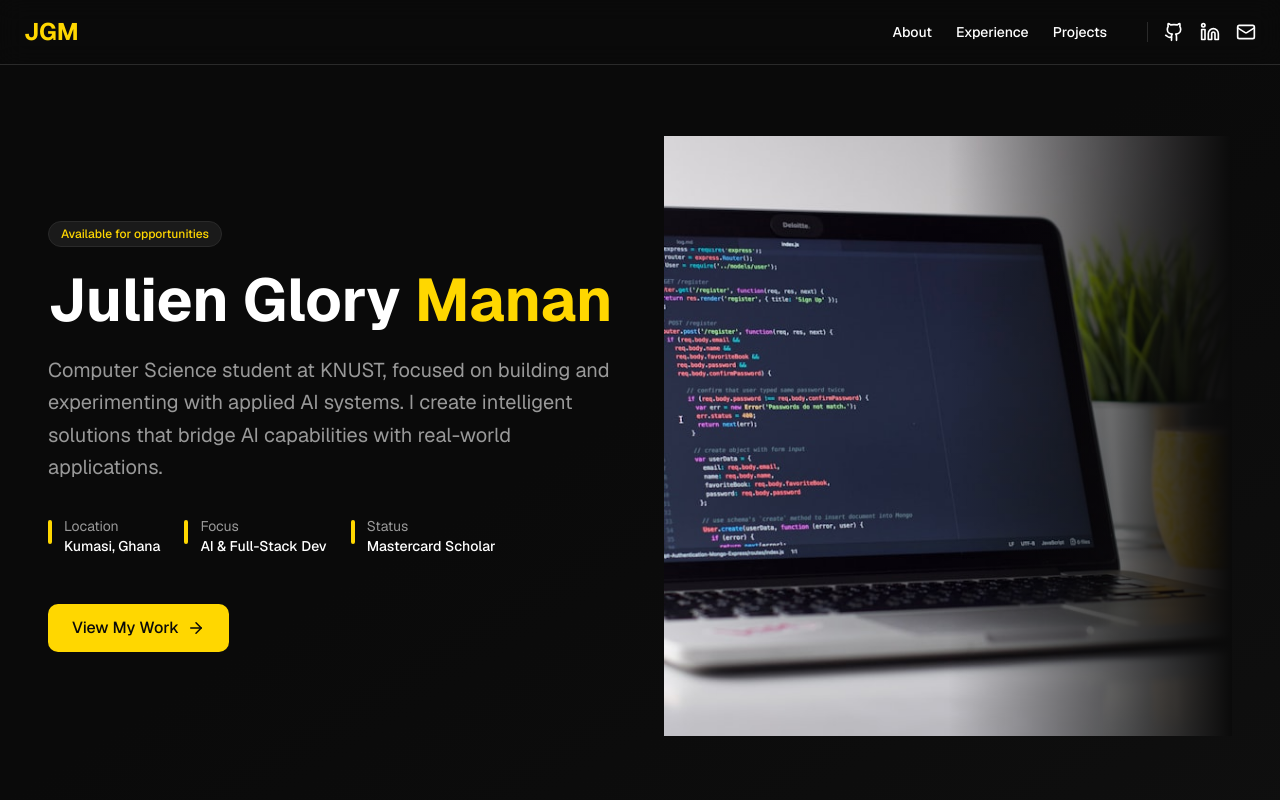
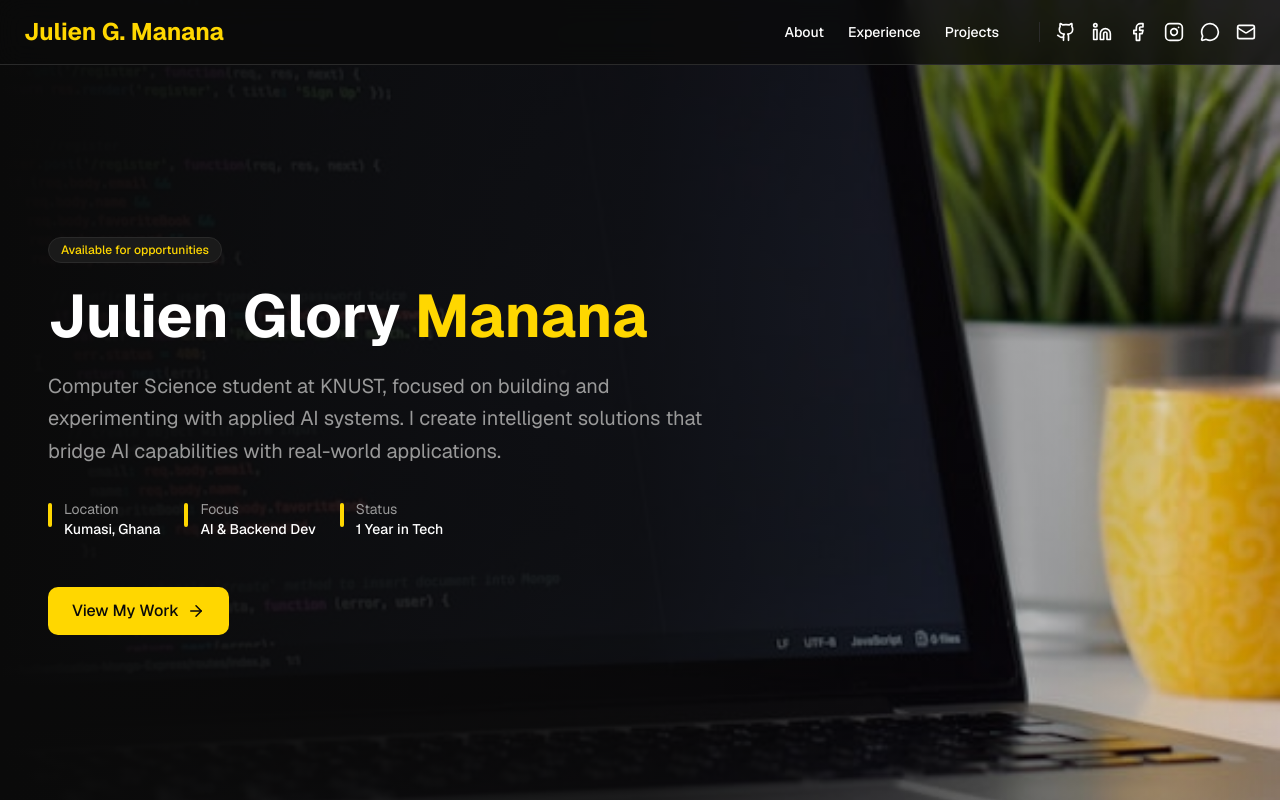
Before and after one commit to Julien-G-Man/portfolio-webpage, a Next.js app: page / in a window 1280 px wide. Shown: the top 800 px of the page. Built offline with nearby package versions, Linux system fonts and the light colour scheme.

Commit message:
feat: enhance portfolio with mobile menu, hero image, and social links
Add mobile hamburger menu, update hero section with background image, and refine skills with smooth scroll and name updates.

Co-authored-by: Julien G. Manana <203470298+Julien-G-Man@users.noreply.github.com>

```diff
--- a/components/footer.tsx
+++ b/components/footer.tsx
@@ -1,6 +1,6 @@
 'use client'
 
-import { Github, Linkedin, Mail, ExternalLink } from 'lucide-react'
+import { Github, Linkedin, Mail, Facebook, Instagram, MessageCircle } from 'lucide-react'
 
 export function Footer() {
   const currentYear = new Date().getFullYear()
@@ -11,9 +11,9 @@ export function Footer() {
         <div className="grid grid-cols-1 md:grid-cols-3 gap-12 mb-12">
           {/* Brand Section */}
           <div className="space-y-4">
-            <h3 className="text-2xl font-bold text-white">JGM</h3>
+            <h3 className="text-2xl font-bold text-white">Julien G. Manana</h3>
             <p className="text-muted-foreground text-sm leading-relaxed">
-              Building intelligent AI systems and full-stack applications that make a real impact.
+              Building intelligent AI systems and backend applications that make a real impact.
             </p>
           </div>
 
@@ -65,7 +65,16 @@ export function Footer() {
                 className="text-muted-foreground hover:text-accent transition-colors flex items-center gap-2"
               >
                 <Mail size={16} />
-                juliengmanana@gmail.com
+                Email
+              </a>
+              <a
+                href="https://wa.me/233"
+                target="_blank"
+                rel="noopener noreferrer"
+                className="text-muted-foreground hover:text-accent transition-colors flex items-center gap-2"
+              >
+                <MessageCircle size={16} />
+                WhatsApp
               </a>
               <a
                 href="https://linkedin.com/in/julien-glory-manana"
@@ -74,7 +83,7 @@ export function Footer() {
                 className="text-muted-foreground hover:text-accent transition-colors flex items-center gap-2"
               >
                 <Linkedin size={16} />
-                LinkedIn Profile
+                LinkedIn
               </a>
               <a
                 href="https://github.com/Julien-G-Man"
@@ -83,7 +92,7 @@ export function Footer() {
                 className="text-muted-foreground hover:text-accent transition-colors flex items-center gap-2"
               >
                 <Github size={16} />
-                GitHub Repository
+                GitHub
               </a>
             </div>
           </div>
@@ -92,7 +101,7 @@ export function Footer() {
         {/* Divider */}
         <div className="border-t border-border pt-8 flex flex-col sm:flex-row justify-between items-center gap-4 text-sm">
           <p className="text-muted-foreground">
-            © {currentYear} Julien Glory Manan. All rights reserved.
+            © {currentYear} Julien Glory Manana. All rights reserved.
           </p>
           <div className="flex items-center gap-4">
             <a
@@ -100,6 +109,7 @@ export function Footer() {
               target="_blank"
               rel="noopener noreferrer"
               className="text-muted-foreground hover:text-accent transition-colors"
+              aria-label="GitHub"
             >
               <Github size={20} />
             </a>
@@ -108,12 +118,41 @@ export function Footer() {
               target="_blank"
               rel="noopener noreferrer"
               className="text-muted-foreground hover:text-accent transition-colors"
+              aria-label="LinkedIn"
             >
               <Linkedin size={20} />
             </a>
             <a
+              href="https://facebook.com/julien.manana"
+              target="_blank"
+              rel="noopener noreferrer"
+              className="text-muted-foreground hover:text-accent transition-colors"
+              aria-label="Facebook"
+            >
+              <Facebook size={20} />
+            </a>
+            <a
+              href="https://instagram.com/julien.manana"
+              target="_blank"
+              rel="noopener noreferrer"
+              className="text-muted-foreground hover:text-accent transition-colors"
+              aria-label="Instagram"
+            >
+              <Instagram size={20} />
+            </a>
+            <a
+              href="https://wa.me/233"
+              target="_blank"
+              rel="noopener noreferrer"
+              className="text-muted-foreground hover:text-accent transition-colors"
+              aria-label="WhatsApp"
+            >
+              <MessageCircle size={20} />
+            </a>
+            <a
               href="mailto:juliengmanana@gmail.com"
               className="text-muted-foreground hover:text-accent transition-colors"
+              aria-label="Email"
             >
               <Mail size={20} />
             </a>
--- a/components/header.tsx
+++ b/components/header.tsx
@@ -1,38 +1,52 @@
+'use client'
+
 import Link from 'next/link'
-import { Github, Linkedin, Mail } from 'lucide-react'
+import { Github, Linkedin, Mail, Menu, X, Facebook, Instagram, MessageCircle } from 'lucide-react'
+import { useState } from 'react'
 
 export function Header() {
+  const [isOpen, setIsOpen] = useState(false)
+
+  const scrollToSection = (sectionId: string) => {
+    const element = document.getElementById(sectionId)
+    element?.scrollIntoView({ behavior: 'smooth' })
+    setIsOpen(false)
+  }
+
   return (
     <header className="fixed top-0 left-0 right-0 z-50 bg-background/80 backdrop-blur-md border-b border-border">
       <nav className="max-w-7xl mx-auto px-6 py-4 flex items-center justify-between">
         <Link href="#" className="text-2xl font-bold text-accent">
-          JGM
+          Julien G. Manana
         </Link>
-        <div className="flex items-center gap-6">
-          <a
-            href="#about"
+
+        {/* Desktop Navigation */}
+        <div className="hidden md:flex items-center gap-6">
+          <button
+            onClick={() => scrollToSection('about')}
             className="text-sm font-medium text-foreground hover:text-accent transition-colors"
           >
             About
-          </a>
-          <a
-            href="#experience"
+          </button>
+          <button
+            onClick={() => scrollToSection('experience')}
             className="text-sm font-medium text-foreground hover:text-accent transition-colors"
           >
             Experience
-          </a>
-          <a
-            href="#projects"
+          </button>
+          <button
+            onClick={() => scrollToSection('projects')}
             className="text-sm font-medium text-foreground hover:text-accent transition-colors"
           >
             Projects
-          </a>
+          </button>
           <div className="flex items-center gap-4 ml-4 pl-4 border-l border-border">
             <a
               href="https://github.com/Julien-G-Man"
               target="_blank"
               rel="noopener noreferrer"
               className="text-foreground hover:text-accent transition-colors"
+              aria-label="GitHub"
             >
               <Github size={20} />
             </a>
@@ -41,18 +55,136 @@ export function Header() {
               target="_blank"
               rel="noopener noreferrer"
               className="text-foreground hover:text-accent transition-colors"
+              aria-label="LinkedIn"
             >
               <Linkedin size={20} />
             </a>
             <a
+              href="https://facebook.com/julien.manana"
+              target="_blank"
+              rel="noopener noreferrer"
+              className="text-foreground hover:text-accent transition-colors"
+              aria-label="Facebook"
+            >
+              <Facebook size={20} />
+            </a>
+            <a
+              href="https://instagram.com/julien.manana"
+              target="_blank"
+              rel="noopener noreferrer"
+              className="text-foreground hover:text-accent transition-colors"
+              aria-label="Instagram"
+            >
+              <Instagram size={20} />
+            </a>
+            <a
+              href="https://wa.me/233"
+              target="_blank"
+              rel="noopener noreferrer"
+              className="text-foreground hover:text-accent transition-colors"
+              aria-label="WhatsApp"
+            >
+              <MessageCircle size={20} />
+            </a>
+            <a
               href="mailto:juliengmanana@gmail.com"
               className="text-foreground hover:text-accent transition-colors"
+              aria-label="Email"
             >
               <Mail size={20} />
             </a>
           </div>
         </div>
+
+        {/* Mobile Menu Button */}
+        <button
+          onClick={() => setIsOpen(!isOpen)}
+          className="md:hidden text-foreground hover:text-accent transition-colors"
+          aria-label="Toggle menu"
+        >
+          {isOpen ? <X size={24} /> : <Menu size={24} />}
+        </button>
       </nav>
+
+      {/* Mobile Navigation */}
+      {isOpen && (
+        <div className="md:hidden bg-background border-t border-border">
+          <nav className="max-w-7xl mx-auto px-6 py-4 flex flex-col gap-4">
+            <button
+              onClick={() => scrollToSection('about')}
+              className="text-sm font-medium text-foreground hover:text-accent transition-colors text-left"
+            >
+              About
+            </button>
+            <button
+              onClick={() => scrollToSection('experience')}
+              className="text-sm font-medium text-foreground hover:text-accent transition-colors text-left"
+            >
+              Experience
+            </button>
+            <button
+              onClick={() => scrollToSection('projects')}
+              className="text-sm font-medium text-foreground hover:text-accent transition-colors text-left"
+            >
+              Projects
+            </button>
+            <div className="flex items-center gap-4 pt-2 border-t border-border">
+              <a
+                href="https://github.com/Julien-G-Man"
+                target="_blank"
+                rel="noopener noreferrer"
+                className="text-foreground hover:text-accent transition-colors"
+                aria-label="GitHub"
+              >
+                <Github size={20} />
+              </a>
+              <a
+                href="https://linkedin.com/in/julien-glory-manana"
+                target="_blank"
+                rel="noopener noreferrer"
+                className="text-foreground hover:text-accent transition-colors"
+                aria-label="LinkedIn"
+              >
+                <Linkedin size={20} />
+              </a>
+              <a
+                href="https://facebook.com/julien.manana"
+                target="_blank"
+                rel="noopener noreferrer"
+                className="text-foreground hover:text-accent transition-colors"
+                aria-label="Facebook"
+              >
+                <Facebook size={20} />
+              </a>
+              <a
+                href="https://instagram.com/julien.manana"
+                target="_blank"
+                rel="noopener noreferrer"
+                className="text-foreground hover:text-accent transition-colors"
+                aria-label="Instagram"
+              >
+                <Instagram size={20} />
+              </a>
+              <a
+                href="https://wa.me/233"
+                target="_blank"
+                rel="noopener noreferrer"
+                className="text-foreground hover:text-accent transition-colors"
+                aria-label="WhatsApp"
+              >
+                <MessageCircle size={20} />
+              </a>
+              <a
+                href="mailto:juliengmanana@gmail.com"
+                className="text-foreground hover:text-accent transition-colors"
+                aria-label="Email"
+              >
+                <Mail size={20} />
+              </a>
+            </div>
+          </nav>
+        </div>
+      )}
     </header>
   )
 }
--- a/components/hero.tsx
+++ b/components/hero.tsx
@@ -1,28 +1,38 @@
 'use client'
 
-import Image from 'next/image'
 import { ArrowRight } from 'lucide-react'
 
 export function Hero() {
+  const scrollToSection = (sectionId: string) => {
+    const element = document.getElementById(sectionId)
+    element?.scrollIntoView({ behavior: 'smooth' })
+  }
+
   return (
-    <section className="relative min-h-screen pt-24 overflow-hidden bg-background">
-      <div className="absolute inset-0 z-0">
-        {/* Gradient background for visual depth */}
-        <div className="absolute top-0 left-0 w-full h-full bg-gradient-to-br from-background via-background to-secondary opacity-30 z-0" />
-      </div>
+    <section
+      className="relative min-h-screen pt-24 overflow-hidden bg-background"
+      style={{
+        backgroundImage: 'url(/hero.jpg)',
+        backgroundPosition: 'right center',
+        backgroundSize: 'cover',
+        backgroundAttachment: 'fixed'
+      }}
+    >
+      {/* Dark gradient overlay from left to right */}
+      <div className="absolute inset-0 bg-gradient-to-r from-background via-background/80 to-transparent z-0" />
 
       <div className="relative z-10 max-w-7xl mx-auto px-6 lg:px-12">
-        <div className="grid grid-cols-1 lg:grid-cols-2 gap-8 lg:gap-12 items-center min-h-[calc(100vh-120px)]">
-          {/* Left Content */}
-          <div className="flex flex-col justify-center space-y-8">
+        <div className="flex flex-col justify-center min-h-[calc(100vh-120px)]">
+          {/* Content */}
+          <div className="max-w-2xl space-y-8">
             <div className="space-y-4">
               <div className="inline-flex items-center gap-2 px-3 py-1 bg-secondary rounded-full border border-border">
                 <span className="text-xs font-medium text-accent">Available for opportunities</span>
               </div>
               <h1 className="text-5xl lg:text-6xl font-bold text-white leading-tight">
-                Julien Glory <span className="text-accent">Manan</span>
+                Julien Glory <span className="text-accent">Manana</span>
               </h1>
-              <p className="text-xl text-muted-foreground leading-relaxed max-w-2xl">
+              <p className="text-xl text-muted-foreground leading-relaxed">
                 Computer Science student at KNUST, focused on building and experimenting with applied AI systems. I create intelligent solutions that bridge AI capabilities with real-world applications.
               </p>
             </div>
@@ -40,14 +50,14 @@ export function Hero() {
                 <div className="w-1 h-6 bg-accent rounded-full flex-shrink-0 mt-1" />
                 <div>
                   <p className="text-muted-foreground">Focus</p>
-                  <p className="font-medium text-foreground">AI & Full-Stack Dev</p>
+                  <p className="font-medium text-foreground">AI & Backend Dev</p>
                 </div>
               </div>
               <div className="flex items-start gap-3">
                 <div className="w-1 h-6 bg-accent rounded-full flex-shrink-0 mt-1" />
                 <div>
                   <p className="text-muted-foreground">Status</p>
-                  <p className="font-medium text-foreground">Mastercard Scholar</p>
+                  <p className="font-medium text-foreground">1 Year in Tech</p>
                 </div>
               </div>
             </div>
@@ -55,10 +65,7 @@ export function Hero() {
             {/* CTA Button */}
             <div className="pt-4">
               <button
-                onClick={() => {
-                  const element = document.getElementById('projects')
-                  element?.scrollIntoView({ behavior: 'smooth' })
-                }}
+                onClick={() => scrollToSection('projects')}
                 className="inline-flex items-center gap-2 px-6 py-3 bg-accent text-accent-foreground font-medium rounded-lg hover:bg-yellow-500 transition-colors group"
               >
                 View My Work
@@ -66,24 +73,6 @@ export function Hero() {
               </button>
             </div>
           </div>
-
-          {/* Right Side - Hero Image */}
-          <div className="relative h-[400px] lg:h-[600px] flex items-end justify-end overflow-hidden">
-            {/* Gradient Mask */}
-            <div className="absolute inset-0 bg-gradient-to-l from-background via-transparent to-transparent z-20" />
-
-            {/* Image Container */}
-            <div className="relative w-full h-full">
-              <Image
-                src="/hero.jpg"
-                alt="Julien Glory Manan - Developer Portrait"
-                fill
-                className="object-cover object-center"
-                priority
-                quality={85}
-              />
-            </div>
-          </div>
         </div>
       </div>
     </section>
```
Also changed, not shown: components/about.tsx (+5 -5 lines), components/skills.tsx (+23 -16 lines).
